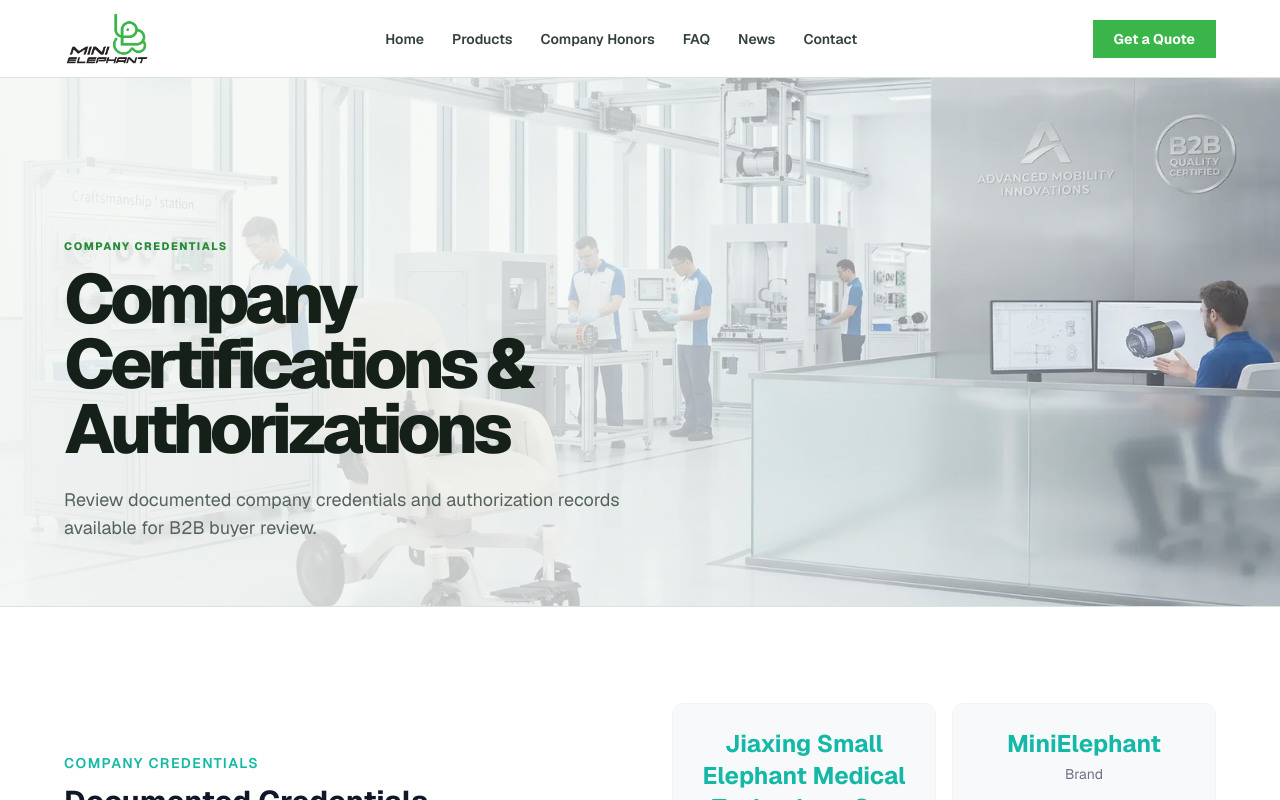
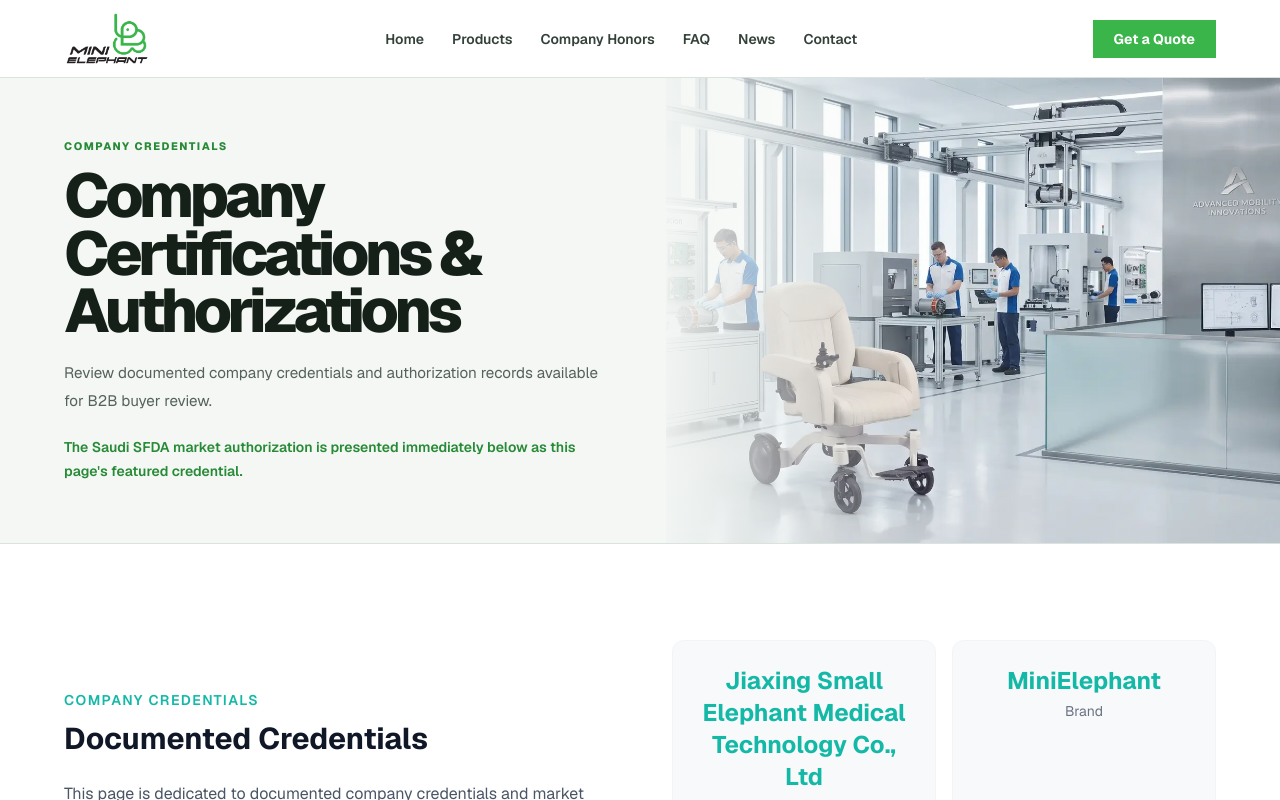
Before and after one commit to haja-ai/export-site, a Next.js app: page /about in a window 1280 px wide. Shown: the top 800 px of the page. Built offline with nearby package versions, Linux system fonts and the light colour scheme.

Commit message:
style(about): compact company honors header

```diff
--- a/app/about/page.js
+++ b/app/about/page.js
@@ -24,7 +24,7 @@
   const sections = siteSections.about || [];
 
   return (
-    <PulseFitPage bannerImage={sc.about.bannerImage} badge={sc.about.badge} title={sc.about.title} description={sc.about.description}>
+    <PulseFitPage compactSplitHero bannerImage={sc.about.bannerImage} badge={sc.about.badge} title={sc.about.title} description={sc.about.description}>
       {sections.map((section) => (
         <SectionRenderer key={section.id} section={section} />
       ))}
--- a/app/components/PulseFitPage.jsx
+++ b/app/components/PulseFitPage.jsx
@@ -9,6 +9,7 @@
   description,
   logo = "MiniElephant",
   bannerImage = "/images/wheelchair-banner.webp",
+  compactSplitHero = false,
 }) {
   const navLinks = [
     { label: "Home", href: '/' },
@@ -48,32 +49,32 @@
       </header>
 
       {/* ===== Banner hero region ===== */}
+      {compactSplitHero ? (
+        <div className="grid min-h-[23.5rem] border-b border-[#dbe3dd] bg-[#f4f7f4] lg:grid-cols-[1.04fr_0.96fr]">
+          <div className="flex flex-col justify-center px-6 py-14 sm:px-8 lg:px-16 lg:py-[3.75rem]">
+            {badge && <span className="text-[0.68rem] font-extrabold uppercase tracking-[0.14em] text-[#278a36]">{badge}</span>}
+            {title && <h1 className="mt-3 max-w-3xl text-[clamp(2.65rem,4.8vw,4.4rem)] font-extrabold leading-[0.93] tracking-[-0.07em] text-[#152019]">{title}</h1>}
+            {description && <p className="mt-5 max-w-xl text-[0.95rem] leading-7 text-[#55625b]">{description}</p>}
+            <p className="mt-5 max-w-xl text-sm font-semibold leading-6 text-[#278a36]">The Saudi SFDA market authorization is presented immediately below as this page&apos;s featured credential.</p>
+          </div>
+          <div className="relative min-h-[14rem] overflow-hidden bg-[#dde5df] lg:min-h-0">
+            <img src={bannerImage} alt="MiniElephant manufacturing environment" className="h-full w-full object-cover object-center" loading="eager" fetchPriority="high" />
+            <div className="absolute inset-0 bg-[linear-gradient(90deg,rgba(244,247,244,0.95),rgba(244,247,244,0.08)_42%,rgba(244,247,244,0))] lg:block" />
+          </div>
+        </div>
+      ) : (
         <div className="relative flex min-h-[25rem] overflow-hidden border-b border-[#dbe3dd] bg-[#f4f7f4] sm:min-h-[29rem] lg:min-h-[33rem]">
-        {/* Banner image */}
-        <img src={bannerImage} alt="" className="absolute inset-0 w-full h-full object-cover" loading="eager" fetchPriority="high" />
+          <img src={bannerImage} alt="" className="absolute inset-0 h-full w-full object-cover" loading="eager" fetchPriority="high" />
           <div className="absolute inset-0 bg-[linear-gradient(90deg,rgba(244,247,244,0.95),rgba(244,247,244,0.72)_52%,rgba(244,247,244,0.18))]" />
-
-        {/* Title block — centered over the banner */}
           {(badge || title) && (
             <div className="relative z-10 flex min-h-[25rem] max-w-3xl flex-col justify-end px-6 pb-12 pt-28 sm:min-h-[29rem] sm:px-8 lg:min-h-[33rem] lg:px-16 lg:pb-16">
-            {badge && (
-              <span className="text-[0.68rem] font-extrabold uppercase tracking-[0.14em] text-[#278a36]">
-                {badge}
-              </span>
-            )}
-            {title && (
-              <h1 className="mt-3 text-[clamp(2.7rem,5.4vw,5.8rem)] font-extrabold leading-[0.94] tracking-[-0.07em] text-[#152019]">
-                {title}
-              </h1>
-            )}
-            {description && (
-              <p className="mt-6 max-w-xl text-base leading-7 text-[#55625b] sm:text-lg">
-                {description}
-              </p>
+              {badge && <span className="text-[0.68rem] font-extrabold uppercase tracking-[0.14em] text-[#278a36]">{badge}</span>}
+              {title && <h1 className="mt-3 text-[clamp(2.7rem,5.4vw,5.8rem)] font-extrabold leading-[0.94] tracking-[-0.07em] text-[#152019]">{title}</h1>}
+              {description && <p className="mt-6 max-w-xl text-base leading-7 text-[#55625b] sm:text-lg">{description}</p>}
+            </div>
           )}
         </div>
       )}
-      </div>
 
       {/* Page content */}
       {children}
```
Lines whose indentation alone changed are shown as unchanged.
